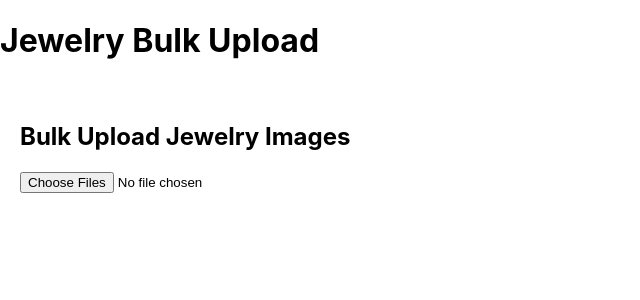
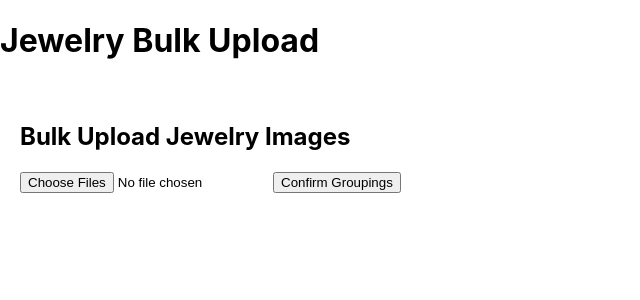
Before and after one commit to ljoks/jewelry-uploader, a React (Create React App) app: page / in a window 1280 px wide. Shown: the top 300 px of the page, without its empty margins (0-640 px from the left). Built offline with nearby package versions, Linux system fonts and the light colour scheme.

Commit message:
adds upload button for images

```diff
--- a/package.json
+++ b/package.json
@@ -3,6 +3,7 @@
   "version": "0.1.0",
   "private": true,
   "dependencies": {
+    "@hello-pangea/dnd": "^18.0.1",
     "@testing-library/dom": "^10.4.0",
     "@testing-library/jest-dom": "^6.6.3",
     "@testing-library/react": "^16.2.0",
@@ -10,6 +11,7 @@
     "exifr": "^7.1.3",
     "react": "^19.0.0",
     "react-dom": "^19.0.0",
+    "react-dropzone": "^14.3.6",
     "react-scripts": "5.0.1",
     "web-vitals": "^2.1.4"
   },
--- a/src/ImageUploader.js
+++ b/src/ImageUploader.js
@@ -60,6 +60,29 @@ const ImageUploader = () => {
     }
     setGroups(updatedGroups);
   };
+
+  const handleConfirm = async () => {
+    // Prepare data: groups is an array of arrays of images (or at least the necessary details)
+    const payload = { groups };
+
+    try {
+      const response = await fetch('http://localhost:5678/webhook-test/confirm-groupings', {
+        method: 'POST',
+        headers: { 'Content-Type': 'application/json' },
+        body: JSON.stringify(payload),
+      });
+
+      if (response.ok) {
+        alert('Groupings confirmed and sent for processing!');
+      } else {
+        alert('There was an error submitting your groupings.');
+      }
+    } catch (error) {
+      console.error('Error:', error);
+      alert('Network error occurred.');
+    }
+  };
+
 
   return (
     <div style={{ padding: '20px' }}>
@@ -133,6 +156,9 @@ const ImageUploader = () => {
           ))}
         </>
       )}
+
+      <button onClick={handleConfirm}>Confirm Groupings</button>
+
     </div>
   );
 };
```
Also changed, not shown: 1 other file (tests, documents, lock files or other folders).
